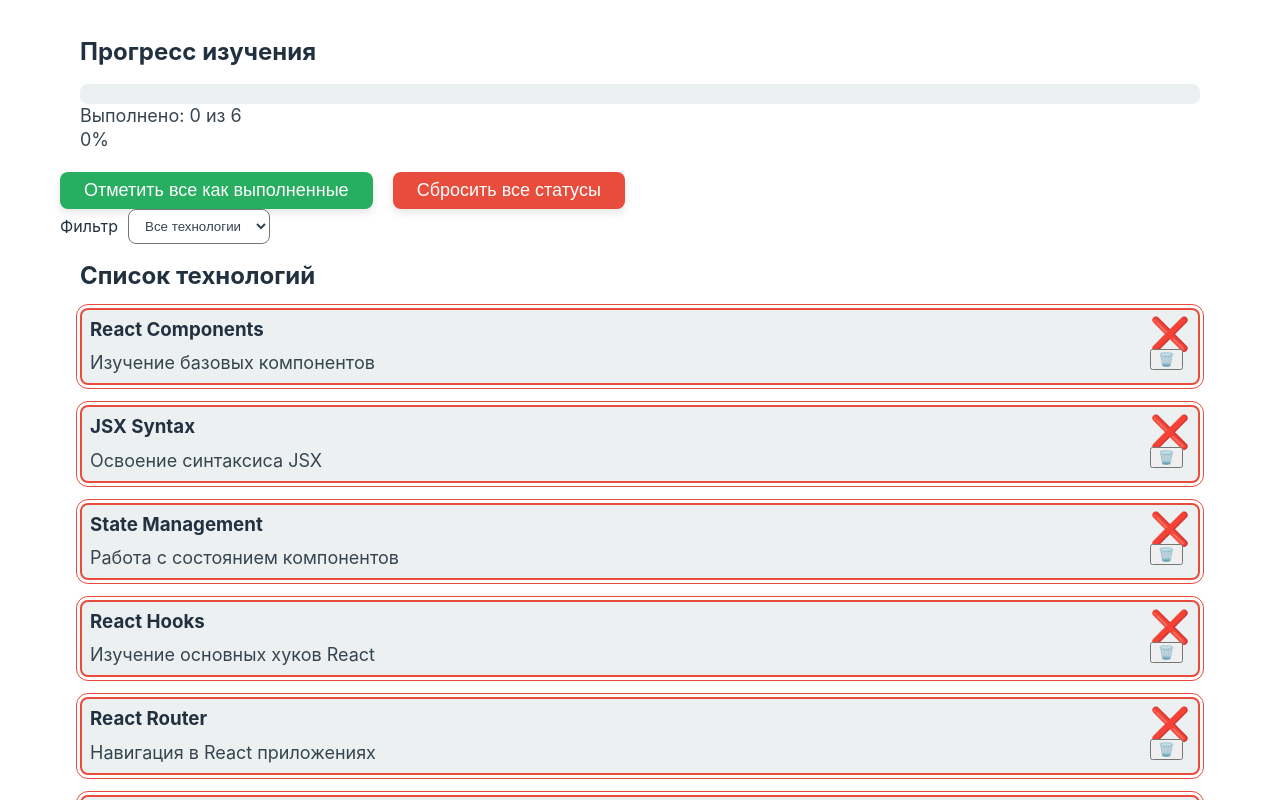
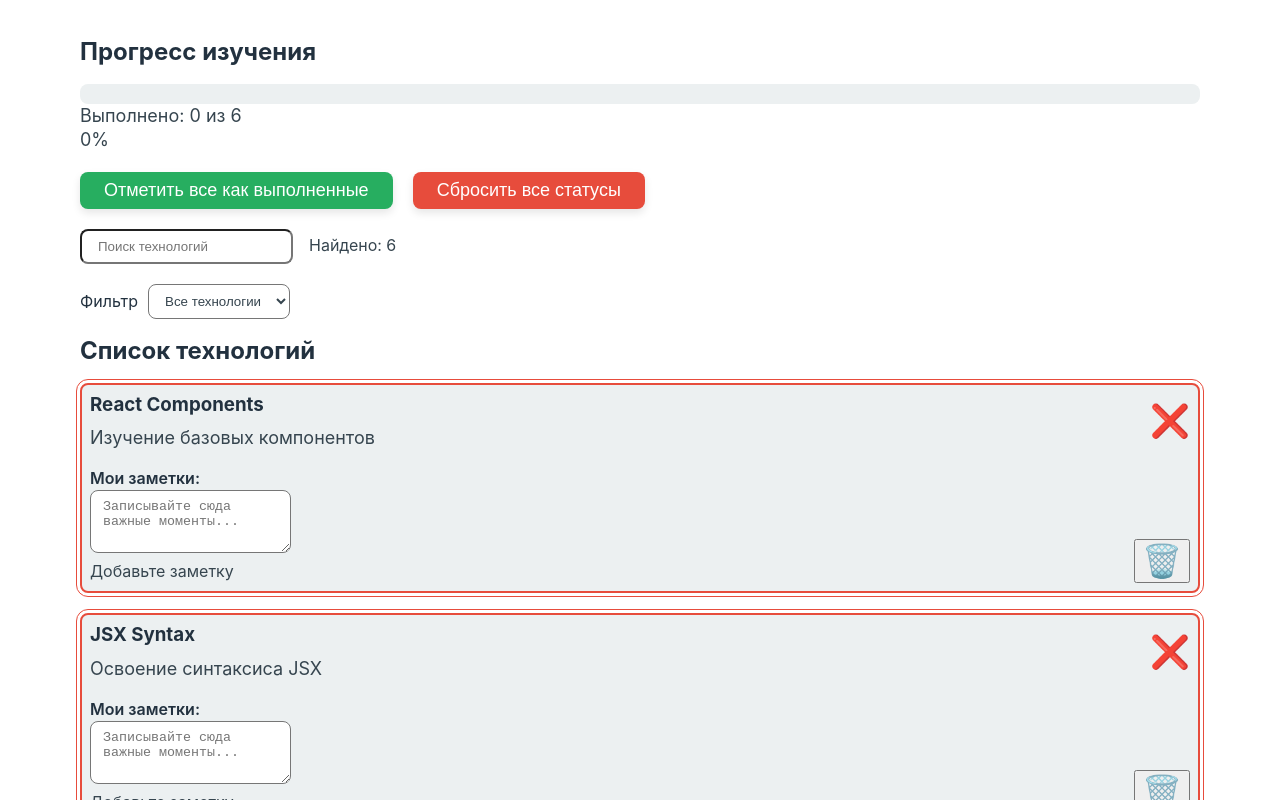
Before and after one commit to YanchikSivova/technology-tracker, a React (Vite) app: page / in a window 1280 px wide. Shown: the top 800 px of the page. Built offline with nearby package versions, Linux system fonts and the light colour scheme.

Commit message:
feat: add searchbar and save json

```diff
--- a/src/App.css
+++ b/src/App.css
@@ -27,14 +27,13 @@
     font-family: var(--font-primary), var(--font-fallback);
     font-size: 16px;
     line-height: 1.5rem;
+    color: var(--color-primary);
 }
 .App {
   max-width: 1200px;
   margin: 0 auto;
   padding: 20px;
-  font-family: -apple-system, BlinkMacSystemFont, 'Segoe UI', 'Roboto', 'Oxygen',
-    'Ubuntu', 'Cantarell', 'Fira Sans', 'Droid Sans', 'Helvetica Neue',
-    sans-serif;
+  font-family: var(--font-primary), var(--font-fallback);
 }
 
 /* стили для заголовка приложения (если используется) */
@@ -60,3 +59,17 @@
 .App-link:hover {
   text-decoration: underline;
 }
+
+.search-box{
+  margin: 20px;
+  margin-bottom: 0;
+}
+
+.search-box input{
+  border-radius: var(--radius);
+  padding: 8px 16px;
+}
+
+.search-box span{
+  margin-left: 16px;
+}
--- a/src/App.jsx
+++ b/src/App.jsx
@@ -1,106 +1,146 @@
 import './App.css';
-import { useState } from 'react';
+import { useState, useEffect } from 'react';
 import TechnologyCard from './components/TechnologyCard';
 import ProgressHeader from './components/ProgressHeader';
 import QuickActions from './components/QuickActions';
 import FilterDropdown from './components/FilterDropdown';
 function App() {
-  const [technologies, setTechnologies] = useState([
+  const [technologies, setTechnologies] = useState([]);
+  const [filter, setFilter] = useState('all');
+  const [searchQuery, setSearchQuery] = useState('');
+  useEffect(() => {
+    const saved = localStorage.getItem('techTrackerData');
+    if (saved) {
+      setTechnologies(JSON.parse(saved));
+      console.log('Данные загружены из localStorage');
+    } else {
+      setTechnologies([
         {
           id: 1,
           title: 'React Components',
           description: 'Изучение базовых компонентов',
-      status: 'not-started'
+          status: 'not-started',
+          notes: ''
         },
         {
           id: 2,
           title: 'JSX Syntax',
           description: 'Освоение синтаксиса JSX',
-      status: 'not-started'
+          status: 'not-started',
+          notes: ''
         },
         {
           id: 3,
           title: 'State Management',
           description: 'Работа с состоянием компонентов',
-      status: 'not-started'
+          status: 'not-started',
+          notes: ''
         },
         {
           id: 4,
           title: 'React Hooks',
           description: 'Изучение основных хуков React',
-      status: 'not-started'
+          status: 'not-started',
+          notes: ''
         },
         {
           id: 5,
           title: 'React Router',
           description: 'Навигация в React приложениях',
-      status: 'not-started'
+          status: 'not-started',
+          notes: ''
         },
         {
           id: 6,
           title: 'Context API',
           description: 'Управление состоянием приложения',
-      status: 'not-started'
+          status: 'not-started',
+          notes: ''
         }
       ]);
+    }
+}, []);
+
+useEffect(() => {
+  if (technologies.length > 0){
+    localStorage.setItem('techTrackerData', JSON.stringify(technologies));
+    console.log('Данные сохранены в localStorage');
+  }
+}, [technologies]);
 
 const handleStatusChange = (id, newStatus) => {
   setTechnologies(prevTech =>
     prevTech.map(tech =>
-          tech.id === id? {...tech, status: newStatus} : tech
+      tech.id === id ? { ...tech, status: newStatus } : tech
     )
   );
 };
 
-    // const handleAddTechnology = (newTech)=>{
-    //   const newTechnology = {
-    //     id: technologies.length + 1,
-    //     ...newTech,
-    //     status: 'not-started'
-    //   };
-    //   setTechnologies(prevTech => [...prevTech, newTechnology]);
-    // };
+const searchedTechnologies = technologies.filter(tech =>
+  tech.title.toLowerCase().includes(searchQuery.toLowerCase())||
+  tech.description.toLowerCase().includes(searchQuery.toLowerCase())
+);
 
-    const handleDeleteTechnology = (id) =>{
+const handleDeleteTechnology = (id) => {
   setTechnologies(prevTech => prevTech.filter(tech => tech.id !== id));
 };
 
-    const handleResetAll = () =>{
+const handleResetAll = () => {
   setTechnologies(prevTech =>
-        prevTech.map(tech => ({...tech, status: 'not-started'}))
+    prevTech.map(tech => ({ ...tech, status: 'not-started' }))
   );
 };
 
-    const handleCompleteAll = () =>{
+const handleCompleteAll = () => {
   setTechnologies(prevTech =>
-        prevTech.map(tech => ({...tech, status:'completed'}))
+    prevTech.map(tech => ({ ...tech, status: 'completed' }))
   )
 }
 
-    const [filter, setfilter] = useState('all');
+const updateTechnologyNotes = (techId, newNotes) => {
+  setTechnologies(prevTech => prevTech.map(tech =>
+    tech.id === techId ? { ...tech, notes: newNotes } : tech
+  )
+  );
+};
+
+
 const filteredTechnologies = technologies.filter(tech => {
-      switch (filter){
+  switch (filter) {
     case 'not-started':
       return tech.status === 'not-started';
     case 'in-progress':
       return tech.status === 'in-progress';
     case 'completed':
-          tech.status === 'completed';
+      return tech.status === 'completed';
     default:
       return true;
   }
 });
 
-    const handleFilterChange = (newFilter) =>{
-      setfilter(newFilter);
+const handleFilterChange = (newFilter) => {
+  setFilter(newFilter);
 };
 
 return (
   <div className="App">
-      <ProgressHeader technologies={technologies}/>
-      <QuickActions onCompleteAll={handleCompleteAll} onResetAll={handleResetAll}/>
-      <FilterDropdown currentFilter={filter} onFilterChange={handleFilterChange}/>
-      <TechnologyCard technologies={filteredTechnologies} onStatusChange={handleStatusChange} onDeleteTechnology = {handleDeleteTechnology}/>
+    <ProgressHeader technologies={technologies} />
+    <QuickActions onCompleteAll={handleCompleteAll} onResetAll={handleResetAll} />
+    <div className='search-box'>
+      <input type='text'
+      placeholder='Поиск технологий'
+      value={searchQuery}
+      onChange={(e)=>setSearchQuery(e.target.value)}
+      />
+      <span>Найдено: {searchedTechnologies.length}</span>
+    </div>
+    <FilterDropdown currentFilter={filter} onFilterChange={handleFilterChange} />
+    <TechnologyCard
+      technologies={filteredTechnologies}
+      onStatusChange={handleStatusChange}
+      onDeleteTechnology={handleDeleteTechnology}
+      onNotesChange={updateTechnologyNotes}
+    />
   </div>
 );
 }
--- a/src/components/FilterDropdown.css
+++ b/src/components/FilterDropdown.css
@@ -2,6 +2,8 @@
     display: flex;
     align-items: center;
     gap: 10px;
+    margin: 20px;
+    margin-bottom: 0;
 }
 
 .filter-label{
--- a/src/components/ProgressHeader.css
+++ b/src/components/ProgressHeader.css
@@ -1,5 +1,6 @@
 .progress-header{
     margin: 20px;
+    margin-bottom: 0;
 }
 
 .progress-header h2{
--- a/src/components/QuickActions.css
+++ b/src/components/QuickActions.css
@@ -2,6 +2,8 @@
     display: flex;
     align-self: center;
     gap: 20px;
+    margin: 20px;
+    margin-bottom: 0;
 }
 
 .quick-actions button{
--- a/src/components/TechnologyCard.css
+++ b/src/components/TechnologyCard.css
@@ -17,12 +17,11 @@
 }
 
 .technologies-list li{
-    display: flex;
-    justify-content: space-between;
-    align-items: center;
     background-color: var(--color-cards);
-    border-radius: 8px;
+    border-radius: var(--radius);
     padding: 8px;
+
+    transition: all 0.25s ease;
 }
 
 .not-started{
@@ -43,6 +42,12 @@
     outline-offset: 3px;
 }
 
+.card-content{
+    display: flex;
+    justify-content: space-between;
+    align-items: center;
+}
+
 .technologies-list h3{
     margin: 0;
     margin-bottom: 0.5em;
@@ -59,3 +64,15 @@
     margin: 0;
     font-size: 32px;
 }
+
+.notes-delete__container{
+    display: flex;
+    align-items: center;
+    justify-content: space-between;
+}
+
+.delete-button{
+    margin: 0;
+    font-size: 32px;
+    align-self: end;
+}
--- a/src/components/TechnologyCard.jsx
+++ b/src/components/TechnologyCard.jsx
@@ -1,6 +1,7 @@
 import './TechnologyCard.css';
+import TechnologyNotes from './TechnologyNotes';
 
-function TechnologyCard({ technologies, onStatusChange, onDeleteTechnology }) {
+function TechnologyCard({ technologies, onStatusChange, onDeleteTechnology, onNotesChange }) {
 
     const handleStatusClick = (id) => {
         const statusOrder = ['not-started', 'in-progress', 'completed'];
@@ -19,15 +20,22 @@
             <h2>Список технологий</h2>
             <ul>
                 {technologies.map(technology => (
-                    <li key={technology.id} className={technology.status} onClick={() => handleStatusClick(technology.id)} style={{ cursor: 'pointer' }}>
-                        <span>
-                            <h3>{technology.title}</h3>
-                            <p className="description">{technology.description}</p>
-                        </span>
-                        <div className="card-controls">
-                            <p className="status-icon">
-                                {technology.status === 'not-started' ? '❌' : (technology.status === 'completed' ? '✅' : '⌛️')}
-                            </p>
+                    <li key={technology.id} className={technology.status} onClick={() => handleStatusClick(technology.id)} style={{ cursor: 'pointer' }}    >
+                        <div className='card-content'>
+                            <span>
+                                <h3>{technology.title}</h3>
+                                <p className="description">{technology.description}</p>
+                            </span>
+                            <div className="status-icon">
+                                    {technology.status === 'not-started' ? '❌' : (technology.status === 'completed' ? '✅' : '⌛️')}
+                            </div>
+                        </div>
+                        <div className='notes-delete__container'>
+                            <TechnologyNotes
+                                notes={technology.notes}
+                                onNotesChange={onNotesChange}
+                                techId={technology.id}
+                            />
                             <button className="delete-button" onClick={(e) => handleDeleteClick(technology.id, e)} title="Удалить технологию">
                                 🗑️
                             </button>
--- /dev/null
+++ b/src/components/TechnologyNotes.css
@@ -0,0 +1,19 @@
+.notes-section{
+    margin-top: 16px;
+}
+
+.notes-section textarea{
+    padding: 8px 12px;
+    border-radius: var(--radius);
+}
+
+.notes-section h4{
+    margin: 0;
+    color: var(--color-title);
+    font-weight: 600;
+}
+
+.notes-hint{
+    color: var(--color-primary);
+    font-family: var(--font-primary), var(--font-fallback);
+}
--- /dev/null
+++ b/src/components/TechnologyNotes.jsx
@@ -0,0 +1,16 @@
+import './TechnologyNotes.css';
+
+function TechnologyNotes({notes, onNotesChange, techId}){
+    return(
+        <div className="notes-section">
+            <h4>Мои заметки:</h4>
+            <textarea value={notes} onChange={(e)=>onNotesChange(techId, e.target.value)}
+            placeholder="Записывайте сюда важные моменты..." rows='3'/>
+            <div className="notes-hint">
+                {notes.length > 0? `Заметка сохранена (${notes.length} символов)` : 'Добавьте заметку'}
+            </div>
+        </div>
+    );
+}
+
+export default TechnologyNotes;
```
Lines whose indentation alone changed are shown as unchanged.
